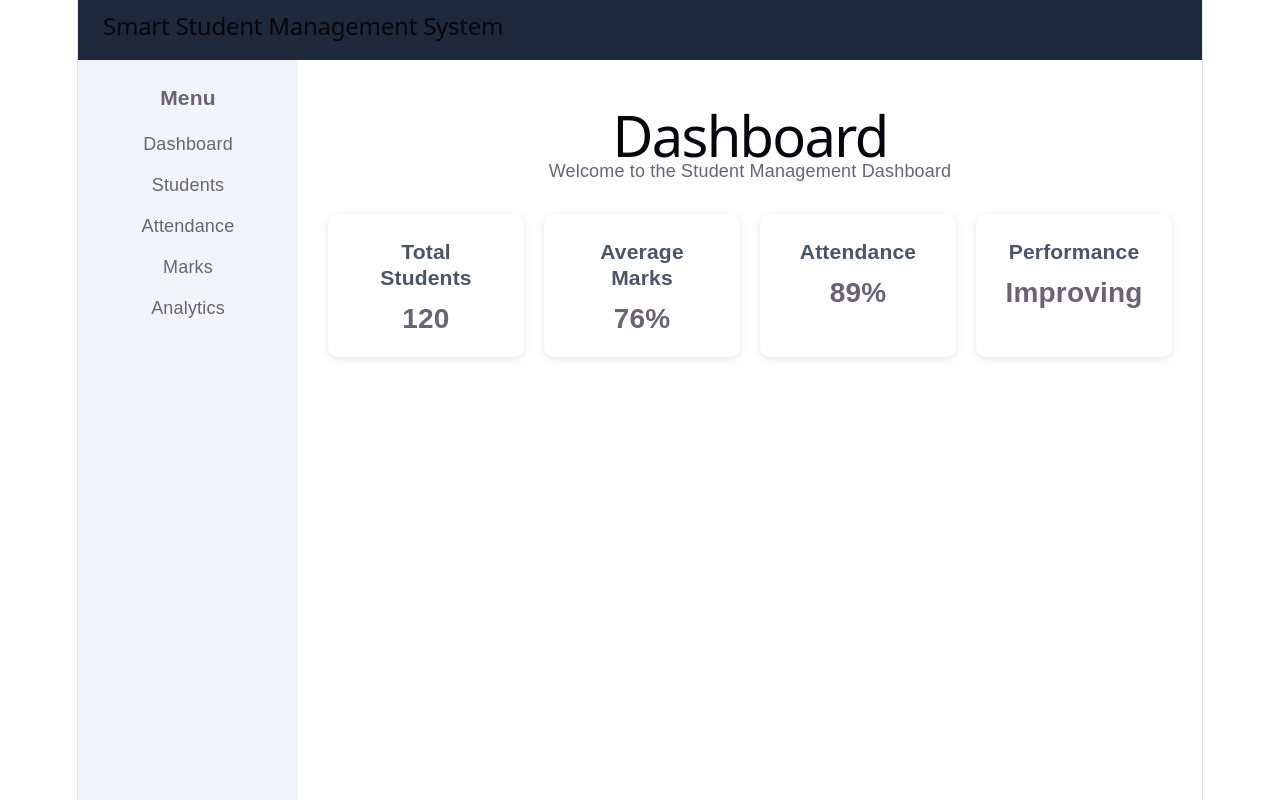
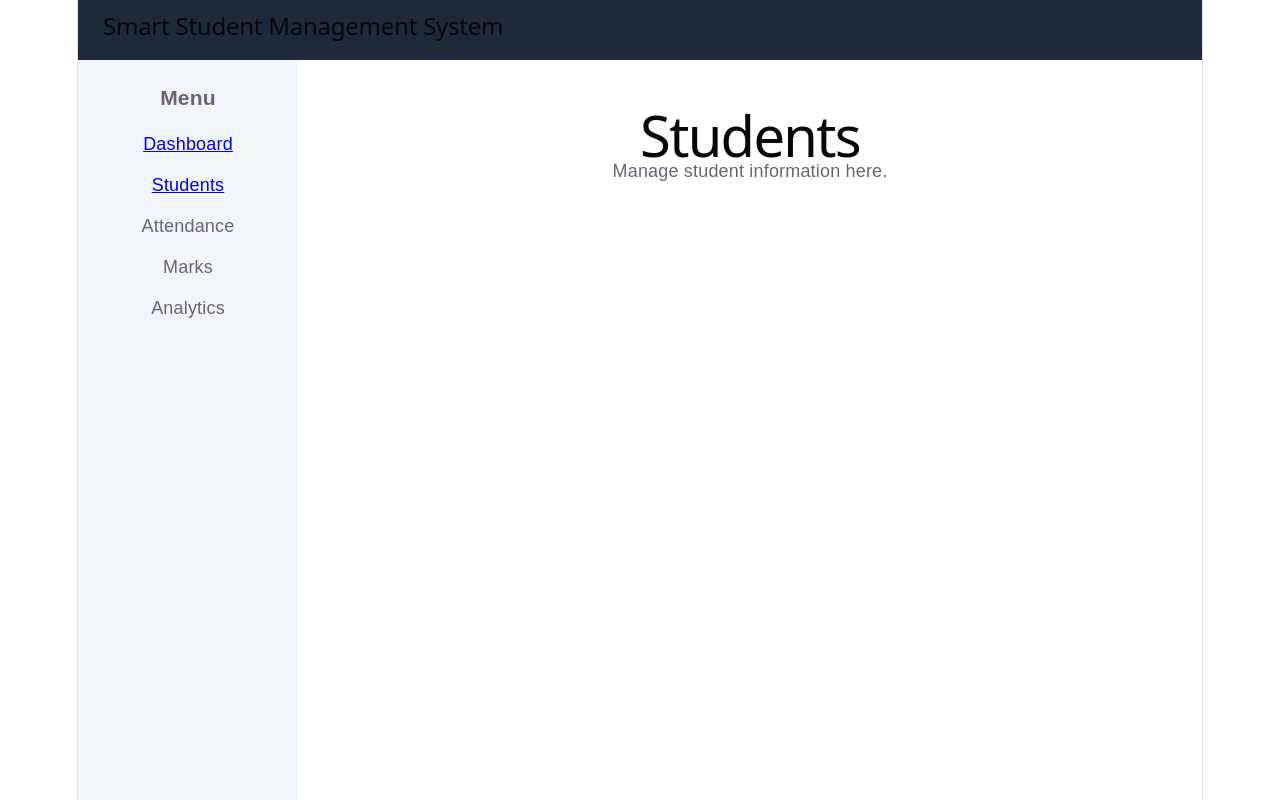
Before and after one commit to Manvisingh24/Smart_Student_Management_System, a React app in the folder frontend/: page /students in a window 1280 px wide. Built offline with nearby package versions, Linux system fonts and the light colour scheme; the HTML template or start-up script is replaced by a standard one.

Commit message:
Add React Router navigation for dashboard and students

```diff
--- a/frontend/package.json
+++ b/frontend/package.json
@@ -11,7 +11,8 @@
   },
   "dependencies": {
     "react": "^19.2.8",
-    "react-dom": "^19.2.8"
+    "react-dom": "^19.2.8",
+    "react-router-dom": "^7.18.2"
   },
   "devDependencies": {
     "@eslint/js": "^10.0.1",
--- a/frontend/src/App.jsx
+++ b/frontend/src/App.jsx
@@ -1,19 +1,28 @@
+import { BrowserRouter, Routes, Route } from "react-router-dom";
+
 import Navbar from "./components/Navbar";
 import Sidebar from "./components/Sidebar";
 import Dashboard from "./components/Dashboard";
+import Students from "./components/Students";
+
 import "./App.css";
 
 function App() {
   return (
-    <div className="app">
-      <Navbar />
+    <BrowserRouter>
+      <div className="app">
+        <Navbar />
 
-      <div className="layout">
-        <Sidebar />
+        <div className="layout">
+          <Sidebar />
 
-        <Dashboard />
+          <Routes>
+            <Route path="/" element={<Dashboard />} />
+            <Route path="/students" element={<Students />} />
+          </Routes>
+        </div>
       </div>
-    </div>
+    </BrowserRouter>
   );
 }
 
--- a/frontend/src/components/Sidebar.jsx
+++ b/frontend/src/components/Sidebar.jsx
@@ -1,11 +1,19 @@
+import { Link } from "react-router-dom";
+
 function Sidebar() {
   return (
     <aside className="sidebar">
       <h3>Menu</h3>
 
       <ul>
-        <li>Dashboard</li>
-        <li>Students</li>
+        <li>
+          <Link to="/">Dashboard</Link>
+        </li>
+
+        <li>
+          <Link to="/students">Students</Link>
+        </li>
+
         <li>Attendance</li>
         <li>Marks</li>
         <li>Analytics</li>
--- /dev/null
+++ b/frontend/src/components/Students.jsx
@@ -0,0 +1,10 @@
+function Students() {
+  return (
+    <main className="dashboard">
+      <h1>Students</h1>
+      <p>Manage student information here.</p>
+    </main>
+  );
+}
+
+export default Students;
```
Also changed, not shown: 1 other file (tests, documents, lock files or other folders).
